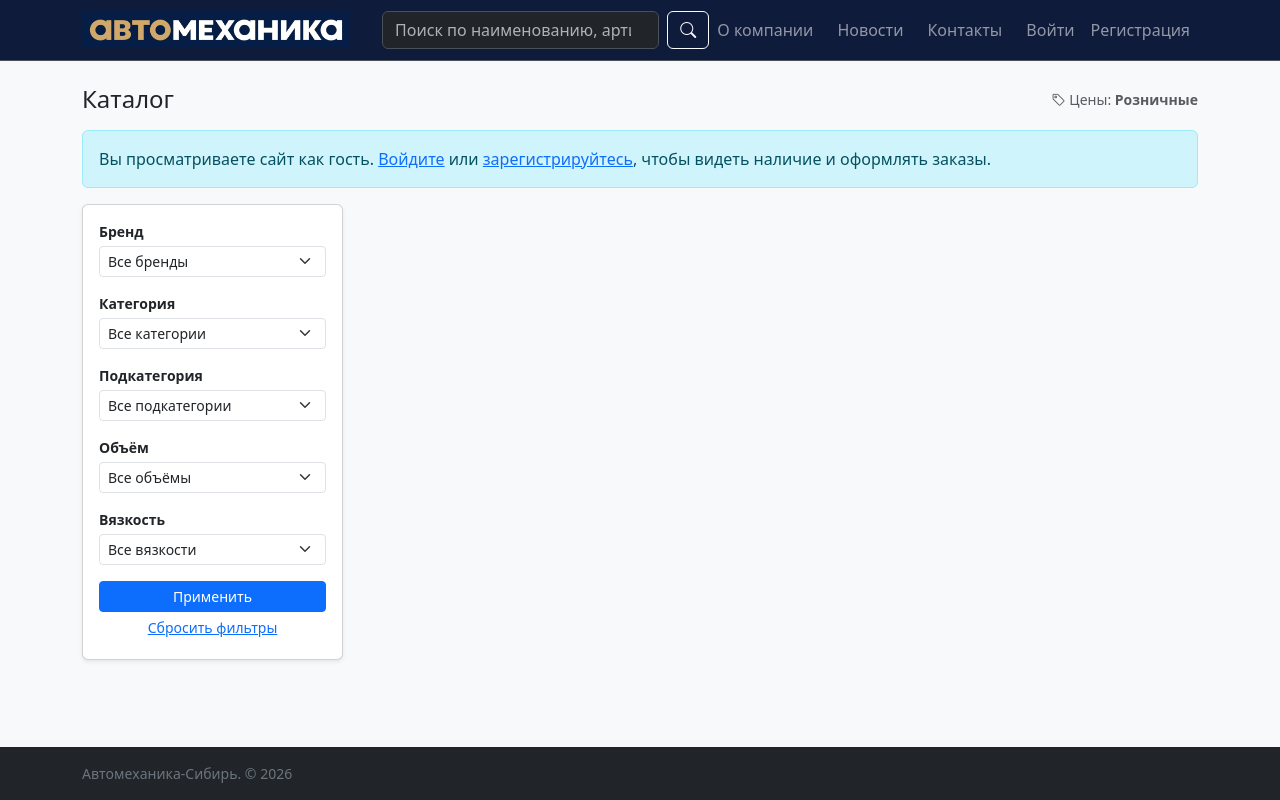
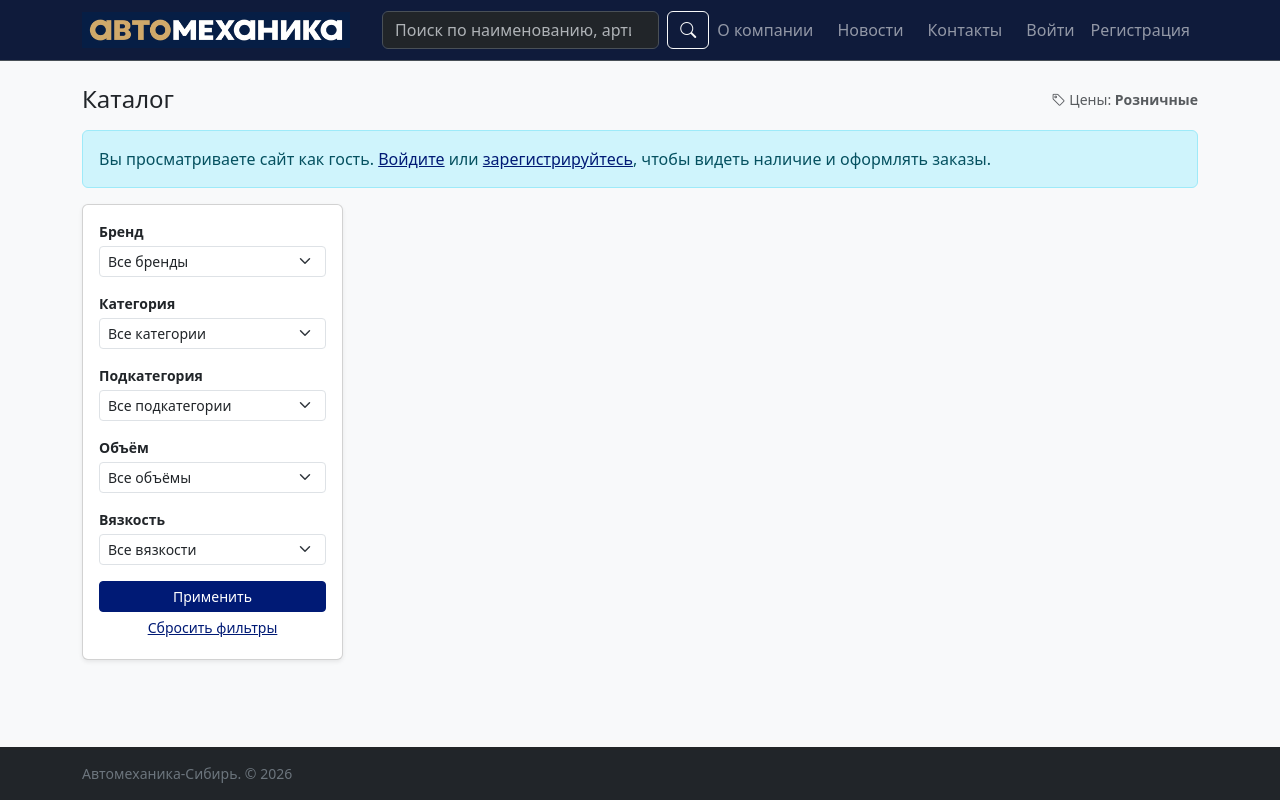
Before and after one commit to axci/ams_website, a Django app: page / in a window 1280 px wide. Run offline with Django 5.2, Linux system fonts and the light colour scheme; data comes from the database, SQL or seed files in the repository; data that the repository does not hold is empty; some libraries are stand-ins or nearby versions.

Commit message:
Recolor primary blue to brand navy (#001A75)
Replace Bootstrap's default blue (#0d6efd) with the brand navy
c100m78y0k54 → #001A75 across the primary/link/pagination component
variables: filled and outline primary buttons (Применить, Добавить в
корзину, В корзину), link-style buttons (Сбросить фильтры), pagination
(Следующая), and inline links. Hover #00155E, active #001350.

Co-Authored-By: Claude Opus 4.8 <noreply@anthropic.com>

```diff
--- a/static/css/styles.css
+++ b/static/css/styles.css
@@ -1,6 +1,58 @@
 :root {
   /* Navy background of the logo; sampled from static/img/logo.png. */
   --brand-navy: #0f1b3b;
+
+  /* Brand accent replacing Bootstrap's default blue (c100m78y0k54). */
+  --brand-blue: #001a75;
+  --brand-blue-hover: #00155e;
+  --brand-blue-active: #001350;
+
+  --bs-primary: var(--brand-blue);
+  --bs-primary-rgb: 0, 26, 117;
+  --bs-link-color: var(--brand-blue);
+  --bs-link-color-rgb: 0, 26, 117;
+  --bs-link-hover-color: var(--brand-blue-active);
+  --bs-link-hover-color-rgb: 0, 19, 80;
+}
+
+/* Filled primary buttons: Применить, Добавить в корзину, Войти … */
+.btn-primary {
+  --bs-btn-bg: var(--brand-blue);
+  --bs-btn-border-color: var(--brand-blue);
+  --bs-btn-hover-bg: var(--brand-blue-hover);
+  --bs-btn-hover-border-color: var(--brand-blue-active);
+  --bs-btn-active-bg: var(--brand-blue-active);
+  --bs-btn-active-border-color: var(--brand-blue-active);
+  --bs-btn-disabled-bg: var(--brand-blue);
+  --bs-btn-disabled-border-color: var(--brand-blue);
+}
+
+/* Outline primary buttons: catalog card "В корзину", variant chips … */
+.btn-outline-primary {
+  --bs-btn-color: var(--brand-blue);
+  --bs-btn-border-color: var(--brand-blue);
+  --bs-btn-hover-bg: var(--brand-blue);
+  --bs-btn-hover-border-color: var(--brand-blue);
+  --bs-btn-active-bg: var(--brand-blue);
+  --bs-btn-active-border-color: var(--brand-blue);
+  --bs-btn-disabled-color: var(--brand-blue);
+  --bs-btn-disabled-border-color: var(--brand-blue);
+}
+
+/* Link-style buttons: Сбросить фильтры … */
+.btn-link {
+  --bs-btn-color: var(--brand-blue);
+  --bs-btn-hover-color: var(--brand-blue-active);
+  --bs-btn-active-color: var(--brand-blue-active);
+}
+
+/* Pagination: Назад / Следующая */
+.pagination {
+  --bs-pagination-color: var(--brand-blue);
+  --bs-pagination-hover-color: var(--brand-blue-active);
+  --bs-pagination-focus-color: var(--brand-blue-active);
+  --bs-pagination-active-bg: var(--brand-blue);
+  --bs-pagination-active-border-color: var(--brand-blue);
 }
 
 .brand-navbar {
```
